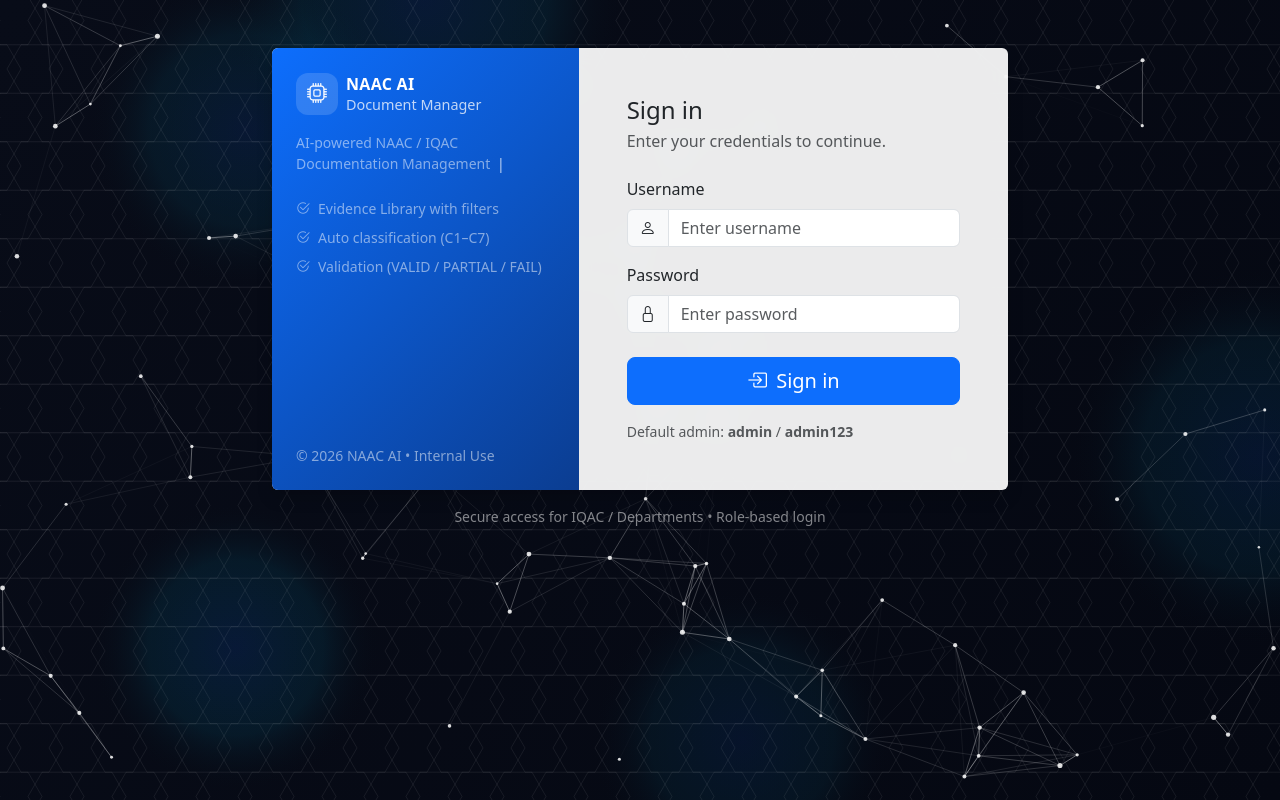
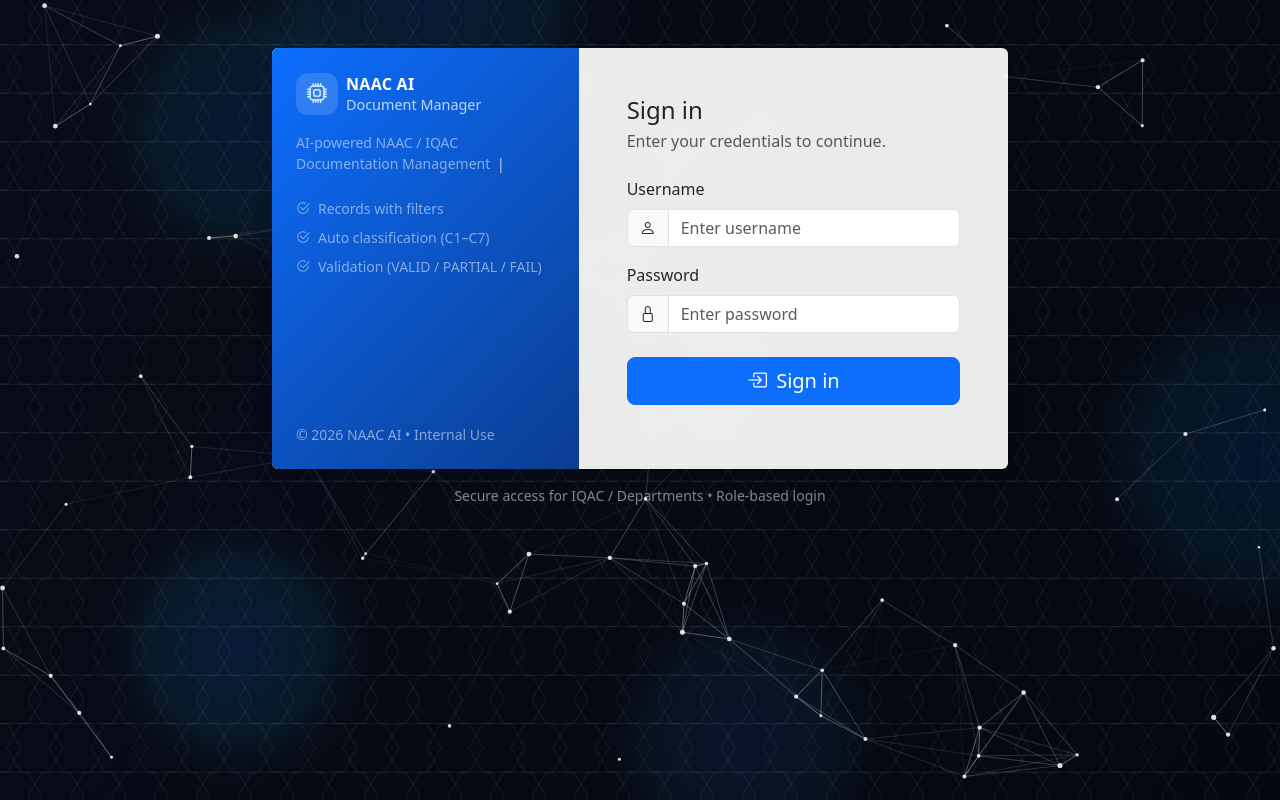
Before and after one commit to aksharasritharnoju/naac, a Flask app: page /login in a window 1280 px wide. Run offline with Flask 3, Linux system fonts and the light colour scheme.

Commit message:
final commit

```diff
--- a/naac_app/templates/documents.html
+++ b/naac_app/templates/documents.html
@@ -1,7 +1,7 @@
 {% extends "base.html" %}
 {% block content %}
 <div class="d-flex justify-content-between align-items-center mb-3">
-  <h3 class="mb-0">Evidence Library</h3>
+  <h3 class="mb-0">Records</h3>
   <a class="btn btn-primary" href="{{ url_for('docs.upload') }}">Upload</a>
 </div>
 
--- a/naac_app/templates/login.html
+++ b/naac_app/templates/login.html
@@ -43,7 +43,7 @@
                   <div class="mt-4">
                     <div class="d-flex align-items-start gap-2 mb-2 text-white-50 small">
                       <i class="bi bi-check2-circle"></i>
-                      <div>Evidence Library with filters</div>
+                      <div>Records with filters</div>
                     </div>
                     <div class="d-flex align-items-start gap-2 mb-2 text-white-50 small">
                       <i class="bi bi-check2-circle"></i>
@@ -103,7 +103,6 @@
                   </div>
 
                   <div class="text-muted small mt-3">
-                    Default admin: <b>admin</b> / <b>admin123</b>
                   </div>
                 </form>
 
```
